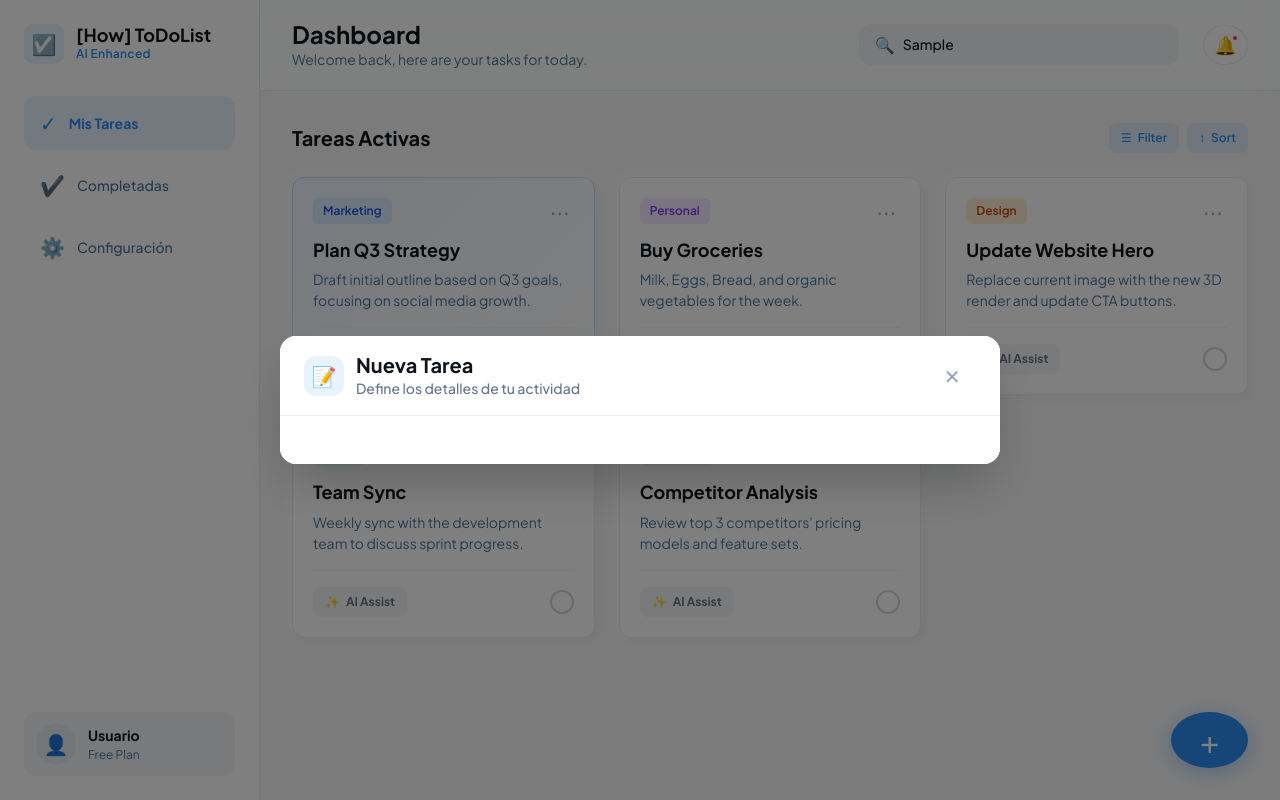
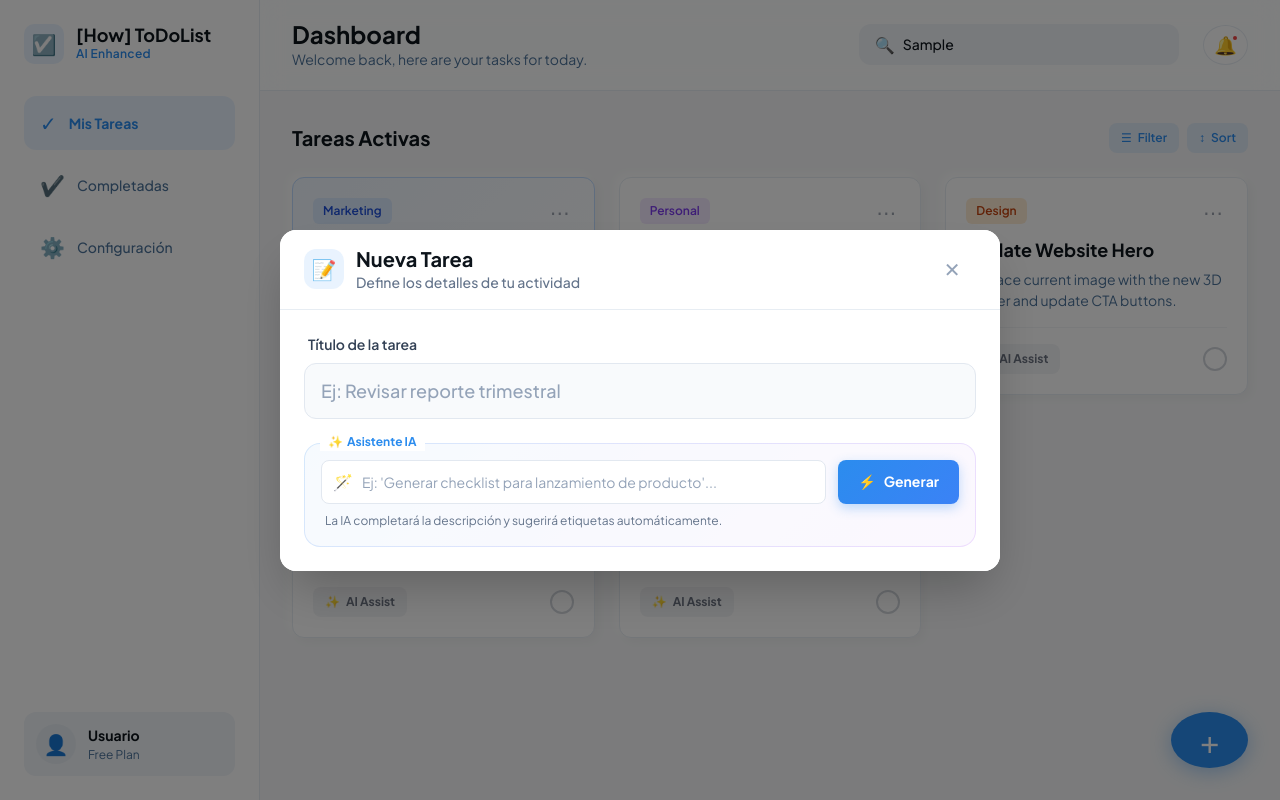
Before and after one commit to VarozXYZ/how-to-do-list, a React (Vite) app: page /dashboard in a window 1280 px wide. Both pictures are taken after typing "Sample" into the empty fields and a click on the button "Nueva tarea". Built offline with nearby package versions, Linux system fonts and the light colour scheme.

Commit message:
feat: add title input and AI assistant section to modal

```diff
--- a/src/components/cards/CardDetail.css
+++ b/src/components/cards/CardDetail.css
@@ -86,4 +86,145 @@
   background: #ffffff;
   max-height: 60vh;
   overflow-y: auto;
+  display: flex;
+  flex-direction: column;
+  gap: 1.5rem;
 }
+
+/* Form Group */
+.form-group {
+  display: flex;
+  flex-direction: column;
+  gap: 0.5rem;
+}
+
+.form-label-modal {
+  font-size: 0.875rem;
+  font-weight: 600;
+  color: #334155;
+  margin-left: 0.25rem;
+}
+
+.form-input-modal {
+  width: 100%;
+  height: 56px;
+  padding: 0 1rem;
+  border-radius: 12px;
+  border: 1px solid #e2e8f0;
+  background: #f8fafc;
+  font-size: 1.125rem;
+  font-weight: 500;
+  color: #0f172a;
+  font-family: 'Plus Jakarta Sans', sans-serif;
+  transition: all 0.2s ease;
+}
+
+.form-input-modal::placeholder {
+  color: #94a3b8;
+}
+
+.form-input-modal:focus {
+  outline: none;
+  border-color: #2b8cee;
+  box-shadow: 0 0 0 4px rgba(43, 140, 238, 0.1);
+}
+
+/* AI Assistant Section */
+.ai-assistant-box {
+  position: relative;
+  border-radius: 16px;
+  padding: 1px;
+  background: linear-gradient(135deg, rgba(43, 140, 238, 0.2), rgba(168, 85, 247, 0.2));
+}
+
+.ai-assistant-label {
+  position: absolute;
+  top: -10px;
+  left: 16px;
+  padding: 0 8px;
+  background: #ffffff;
+  font-size: 0.75rem;
+  font-weight: 700;
+  color: #2b8cee;
+  display: flex;
+  align-items: center;
+  gap: 4px;
+}
+
+.ai-assistant-content {
+  background: rgba(255, 255, 255, 0.8);
+  border-radius: 15px;
+  padding: 1rem;
+}
+
+.ai-input-row {
+  display: flex;
+  gap: 0.75rem;
+}
+
+.ai-input-wrapper {
+  flex: 1;
+  position: relative;
+}
+
+.ai-input-icon {
+  position: absolute;
+  left: 12px;
+  top: 50%;
+  transform: translateY(-50%);
+  font-size: 1rem;
+  color: #94a3b8;
+}
+
+.ai-input {
+  width: 100%;
+  height: 44px;
+  padding: 0 1rem 0 2.5rem;
+  border-radius: 8px;
+  border: 1px solid #e2e8f0;
+  background: #ffffff;
+  font-size: 0.875rem;
+  color: #0f172a;
+  font-family: 'Plus Jakarta Sans', sans-serif;
+  transition: all 0.2s ease;
+}
+
+.ai-input::placeholder {
+  color: #94a3b8;
+}
+
+.ai-input:focus {
+  outline: none;
+  border-color: #a855f7;
+  box-shadow: 0 0 0 2px rgba(168, 85, 247, 0.2);
+}
+
+.ai-generate-btn {
+  height: 44px;
+  padding: 0 1.25rem;
+  border-radius: 8px;
+  background: linear-gradient(135deg, #2b8cee 0%, #3b82f6 100%);
+  color: white;
+  border: none;
+  font-size: 0.875rem;
+  font-weight: 700;
+  font-family: 'Plus Jakarta Sans', sans-serif;
+  cursor: pointer;
+  display: flex;
+  align-items: center;
+  gap: 0.5rem;
+  white-space: nowrap;
+  box-shadow: 0 4px 12px rgba(43, 140, 238, 0.3);
+  transition: all 0.2s ease;
+}
+
+.ai-generate-btn:hover {
+  box-shadow: 0 6px 16px rgba(43, 140, 238, 0.4);
+  transform: translateY(-1px);
+}
+
+.ai-helper-text {
+  margin: 0.5rem 0 0 0.25rem;
+  font-size: 0.75rem;
+  color: #64748b;
+}
--- a/src/components/cards/CardDetail.jsx
+++ b/src/components/cards/CardDetail.jsx
@@ -38,9 +38,48 @@ const CardDetail = ({ show, onHide, onSave }) => {
         </button>
       </div>
 
-      {/* Body coming next */}
+      {/* Body */}
       <div className="modal-body-custom">
-        {/* Content will be added in next steps */}
+        {/* Title Input */}
+        <div className="form-group">
+          <label className="form-label-modal">Título de la tarea</label>
+          <input
+            type="text"
+            className="form-input-modal"
+            placeholder="Ej: Revisar reporte trimestral"
+            value={title}
+            onChange={(e) => setTitle(e.target.value)}
+          />
+        </div>
+
+        {/* AI Assistant Section */}
+        <div className="ai-assistant-box">
+          <span className="ai-assistant-label">
+            <span>✨</span> Asistente IA
+          </span>
+          <div className="ai-assistant-content">
+            <div className="ai-input-row">
+              <div className="ai-input-wrapper">
+                <span className="ai-input-icon">🪄</span>
+                <input
+                  type="text"
+                  className="ai-input"
+                  placeholder="Ej: 'Generar checklist para lanzamiento de producto'..."
+                  value={aiPrompt}
+                  onChange={(e) => setAiPrompt(e.target.value)}
+                />
+              </div>
+              <button className="ai-generate-btn">
+                <span>⚡</span> Generar
+              </button>
+            </div>
+            <p className="ai-helper-text">
+              La IA completará la descripción y sugerirá etiquetas automáticamente.
+            </p>
+          </div>
+        </div>
+
+        {/* Description coming next */}
       </div>
 
       {/* Footer coming next */}
```
